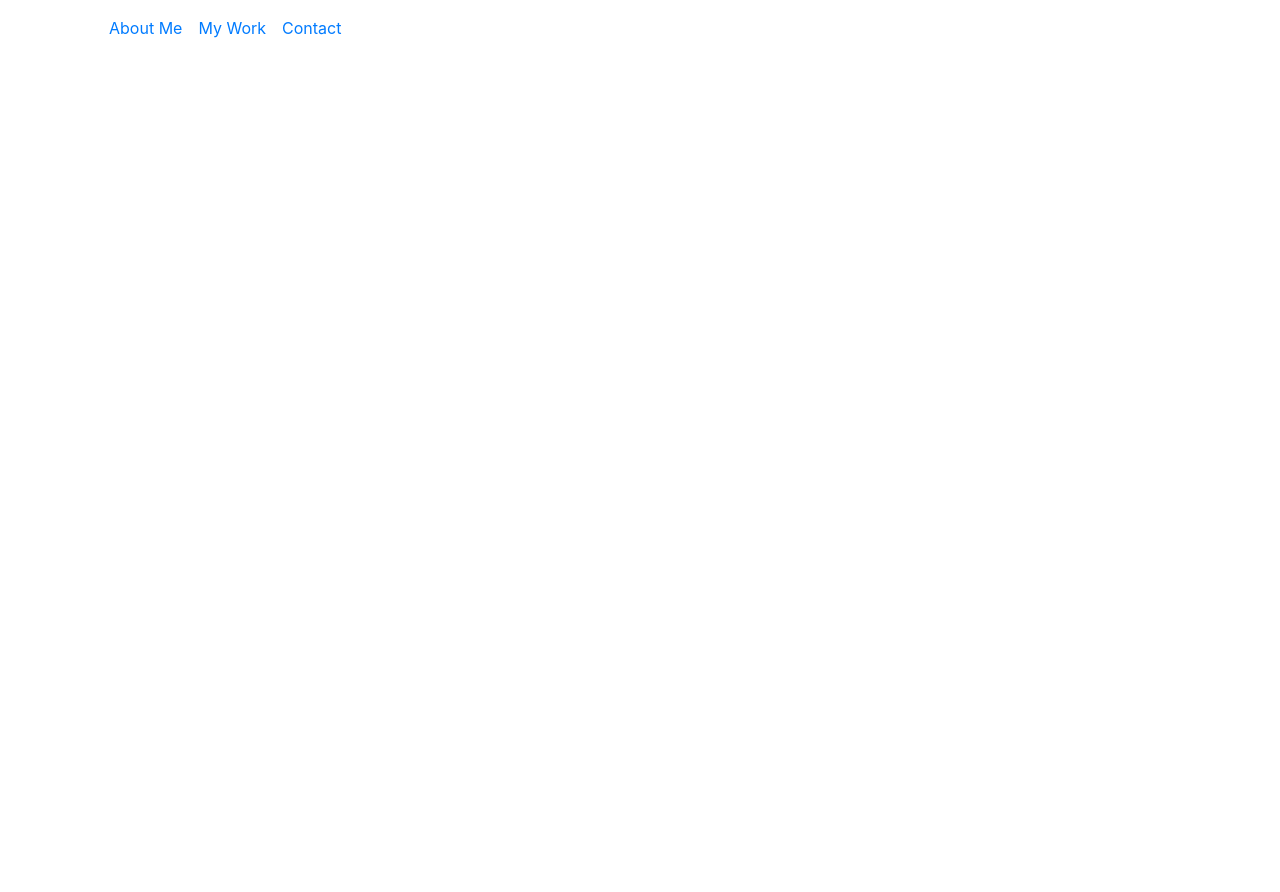
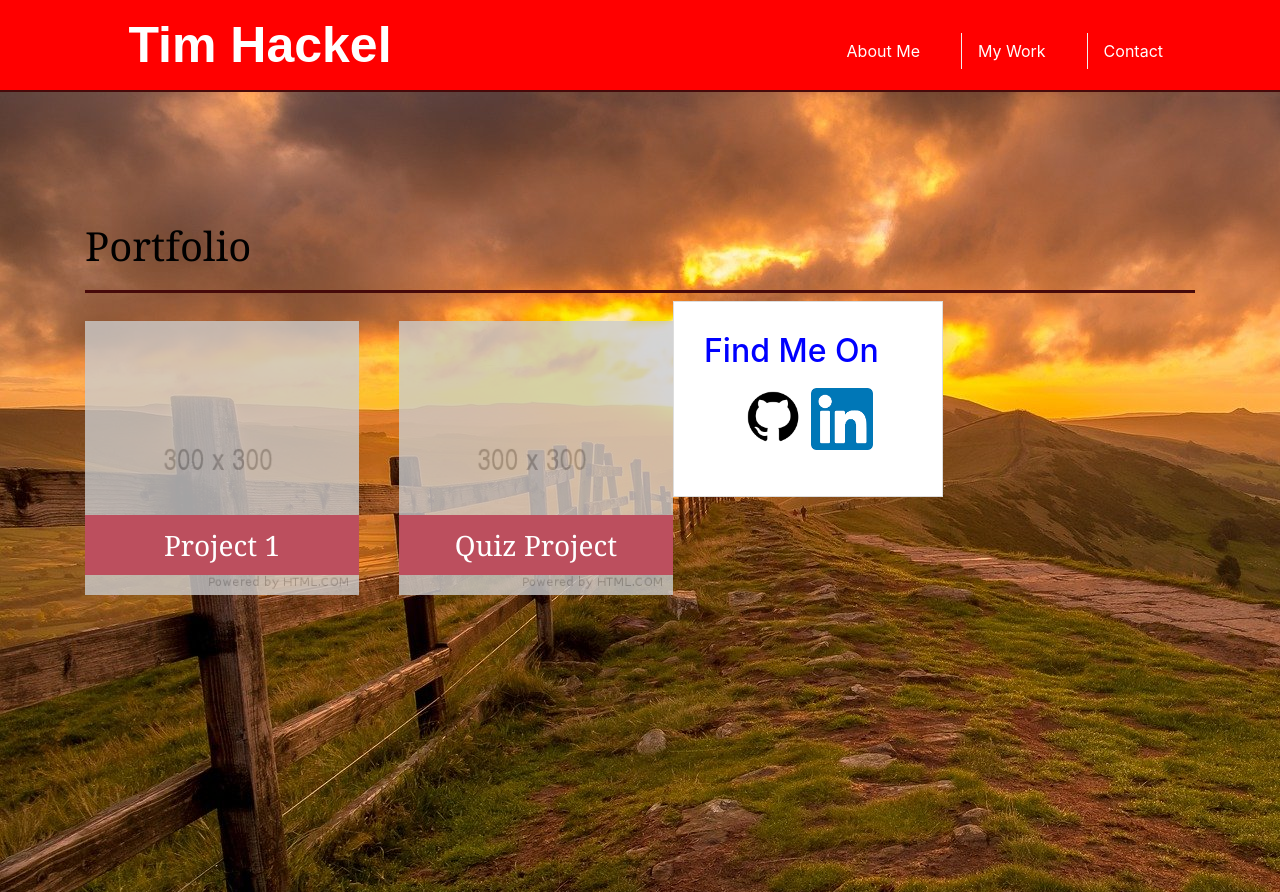
Before and after one commit to Timih124/portfolio, a plain HTML site: page portfolio.html in a window 1280 px wide. Before the commit the page ends 800 px from the top, so only its background shows below. Drawn offline with nearby package versions, Linux system fonts and the light colour scheme.

Commit message:
new updates to contact and portfolio getting added to git

```diff
--- a/CSS/style.css
+++ b/CSS/style.css
@@ -7,9 +7,7 @@ body {
   background-image: url("../assets/background.jpg");
   font-size: 20px;
   line-height: 34px;
-  font-family: 'Dosis','Arial', 'Helvetica Neue', Helvetica, sans-serif;
-  color: blue;
-}
+ }
 
 .container {
   width:100%;
@@ -162,7 +160,7 @@ nav a:hover {
 
 .work img {
   width: 100%;
-  border: 0 none;
+  border: 10px;
   opacity: .8;
 }
 
--- a/portfolio.html
+++ b/portfolio.html
@@ -3,28 +3,54 @@
     <head>
         <meta charset="UTF-8">
         <meta name="viewport" content="width=device-width, initial-scale=1.0">
+        <link rel="stylesheet" href="CSS/style.css">
         <link rel="stylesheet" href="https://stackpath.bootstrapcdn.com/bootstrap/4.5.2/css/bootstrap.min.css" integrity="sha384-JcKb8q3iqJ61gNV9KGb8thSsNjpSL0n8PARn9HuZOnIxN0hoP+VmmDGMN5t9UJ0Z" crossorigin="anonymous">
-    <title>Tim Hackel's Portfolio</title>
+        <title>Tim Hackel</title>
     </head>
-<body></body>
+<body>
 
 <header id="navHead">
   <div class="container">
-    <nav class="navbar navbar-expand-lg ">
-      <ul class="navbar-nav">
-        <li class="nav-item active">
+    <a href="index.html" id="nameBanner"> Tim Hackel</a>
+     <nav class="navbar navbar-expand-lg navbar-light">
           <a class="nav-link" href="index.html">About Me</a>
-        </li>
-        <li class="nav-item">
           <a class="nav-link" href="portfolio.html">My Work</a>
-        </li>
-        <li class="nav-item">
           <a class="nav-link" href="contact.html">Contact<span class="sr-only">(current)</span></a>
-        </li>
-    </ul>
      </nav>
   </div>
 </header>
+
+<body>
+<div id="main-container" class="container">
+  <section class="main-section">
+      <h1>Portfolio</h1>
+
+      <div class="work">
+          <a href="">
+              <img src="assets/300.png" class="auth-image" alt="projectOne" />
+              <h3>Project 1</h3>
+          </a>
+      </div>
+
+      <div class="work">
+          <a href="">
+              <img src="assets/300.png" class="auth-image" alt="Quiz Project" />
+              <h3>Quiz Project</h3>
+          </a>
+      </div>
+
+  </section>
+
+  <section class="sidebar">
+    <div id="connect"></div>
+        <h2>Find Me On</h2>
+         <ul>
+          <a href="https://github.com/timih124" target="_blank"><img src='assets/github.png' class="social" alt="Github"/></a>
+          <a href="https://www.linkedin.com/in/timhackel/" target="_blank"><img src='assets/linkedin.png' class="social" alt="LinkedIn"/></a>
+         </ul>
+    </div>
+  </section>
+</div>
 
 
 
```
Also changed, not shown: contact.html (+2 -9 lines), assets/300.png (added). Lines whose indentation alone changed are shown as unchanged.
